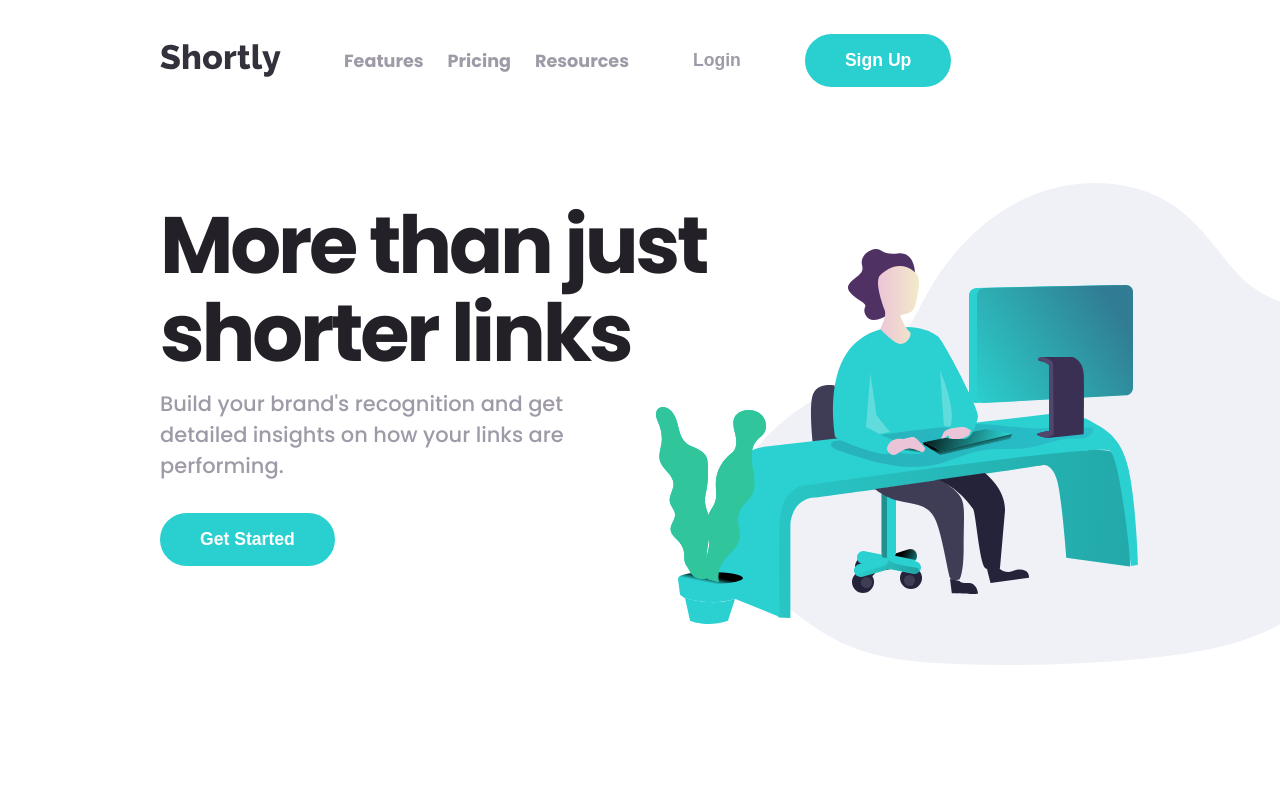
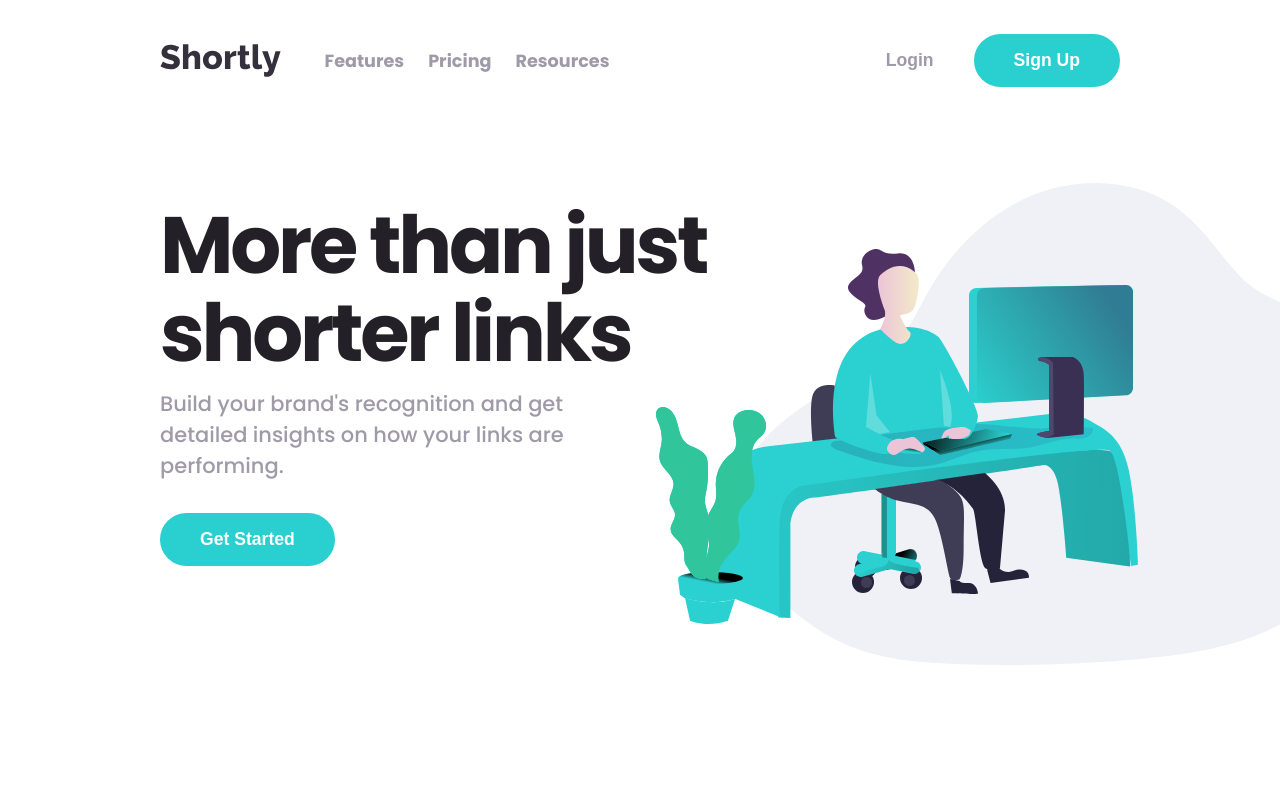
Before and after one commit to slekstut/url-shortening-api-master, a Vue app: page / in a window 1280 px wide. Shown: the top 800 px of the page. Built offline with nearby package versions, Linux system fonts and the light colour scheme.

Commit message:
navbar finished on desktop

```diff
--- a/src/components/Navbar.vue
+++ b/src/components/Navbar.vue
@@ -1,24 +1,26 @@
 <template>
   <nav>
     <div class="nav-left">
-        <div class="logo"><img src="../assets/images/logo.svg" alt="" /></div>
+      <div class="logo"><img src="../assets/images/logo.svg" alt="logo" /></div>
       <ul :class="{ 'active-mobile-menu': activeMobileMenu }">
         <li>Features</li>
         <li>Pricing</li>
         <li>Resources</li>
-          <li class="user-action">
+        <li id="login" class="user-action">
           <LoginBtn
             :class="{ 'active-btn': isActive === 1 }"
             @click="isActive = 1"
-              >Login</LoginBtn
           >
+            Login
+          </LoginBtn>
         </li>
-          <li class="user-action">
+        <li id="signup" class="user-action">
           <SignupBtn
             :class="{ 'active-btn': isActive === 2 }"
             @click="isActive = 2"
-              >Sign Up</SignupBtn
           >
+            Sign Up
+          </SignupBtn>
         </li>
       </ul>
     </div>
@@ -31,21 +33,24 @@
 </template>
 
 <script>
-import LoginBtn from "../components/BasicBtn.vue";
-import SignupBtn from "../components/BasicBtn.vue";
+import LoginBtn from '../components/BasicBtn.vue'
+import SignupBtn from '../components/BasicBtn.vue'
 export default {
-  components: { LoginBtn, SignupBtn },
+  components: {
+    LoginBtn,
+    SignupBtn,
+  },
   data() {
     return {
       isActive: 2,
       activeMobileMenu: false,
-    };
+    }
   },
-};
+}
 </script>
 
 <style lang="scss" scoped>
-@import "../assets/scss/_variables.scss";
+@import '../assets/scss/_variables.scss';
 
 nav {
   position: relative;
@@ -54,20 +59,24 @@ nav {
   padding: 1rem 0;
   width: 75%;
   margin: 0 auto;
+
   .nav-left {
     width: 100%;
     display: flex;
     justify-content: flex-start;
     align-items: center;
+
     .logo {
       width: 15%;
       display: flex;
       align-items: center;
       justify-content: flex-start;
     }
+
     ul {
-      width: 85%;
-      display: flex;
+      width: 100%;
+      display: grid;
+      grid-template-columns: repeat(8, 1fr);
       align-items: center;
       list-style: none;
       li {
@@ -77,14 +86,24 @@ nav {
         font-weight: 700;
         text-transform: capitalize;
         transition: all 0.4s ease-in-out;
+
         &:hover {
           color: $veryDarkViolet;
           cursor: pointer;
           transition: transform 0.4s ease-in-out;
         }
       }
+      #login {
+        grid-column: 7 / 8;
+        margin-right: 0;
+      }
+      #signup {
+        grid-column: 8 / 9;
+        margin-right: 0;
       }
     }
+  }
+
   .menu-icon {
     display: none;
   }
@@ -99,6 +118,7 @@ nav {
       }
       .active-mobile-menu {
         display: flex;
+        gap: 2rem;
         flex-direction: column;
         justify-content: center;
         align-items: center;
@@ -110,40 +130,48 @@ nav {
         left: 50%;
         transform: translate(-50%);
         width: 100%;
+        max-width: 30rem;
         min-height: 25rem;
         height: 100%;
         z-index: 100;
         border-radius: 0.7rem;
         li {
           color: $white;
-          margin-bottom: 2rem;
+          font-size: $fontSize;
+          margin-right: 0;
         }
+
         li.user-action {
           width: 90%;
           display: flex;
           justify-content: center;
         }
+
         li:nth-child(4) {
           border-top: 1px solid $gray;
           width: 90%;
+
           button {
             margin-top: 2rem;
             margin-right: auto;
             margin-left: auto;
           }
         }
+
         .user-action {
           button {
             color: $white;
             margin-bottom: 2rem;
             margin: 0;
           }
+
           .active-btn {
             width: 100%;
           }
         }
       }
     }
+
     .menu-icon {
       display: flex;
       position: absolute;
@@ -153,6 +181,7 @@ nav {
       height: 26px;
       flex-direction: column;
       justify-content: space-between;
+
       .line {
         display: block;
         width: 100%;
@@ -163,4 +192,26 @@ nav {
     }
   }
 }
+
+@media only screen and (max-width: 991px) {
+  nav {
+    .nav-left {
+      ul {
+        li {
+          font-size: $font-size-md;
+        }
+        #login {
+        button {
+        font-size: $font-size-md;
+        }
+      }
+      #signup {
+       button {
+        font-size: $font-size-md;
+        }
+      }
+      }
+    }
+  }
+}
 </style>
```
Also changed, not shown: 1 other file (tests, documents, lock files or other folders). Lines whose indentation alone changed are shown as unchanged.
